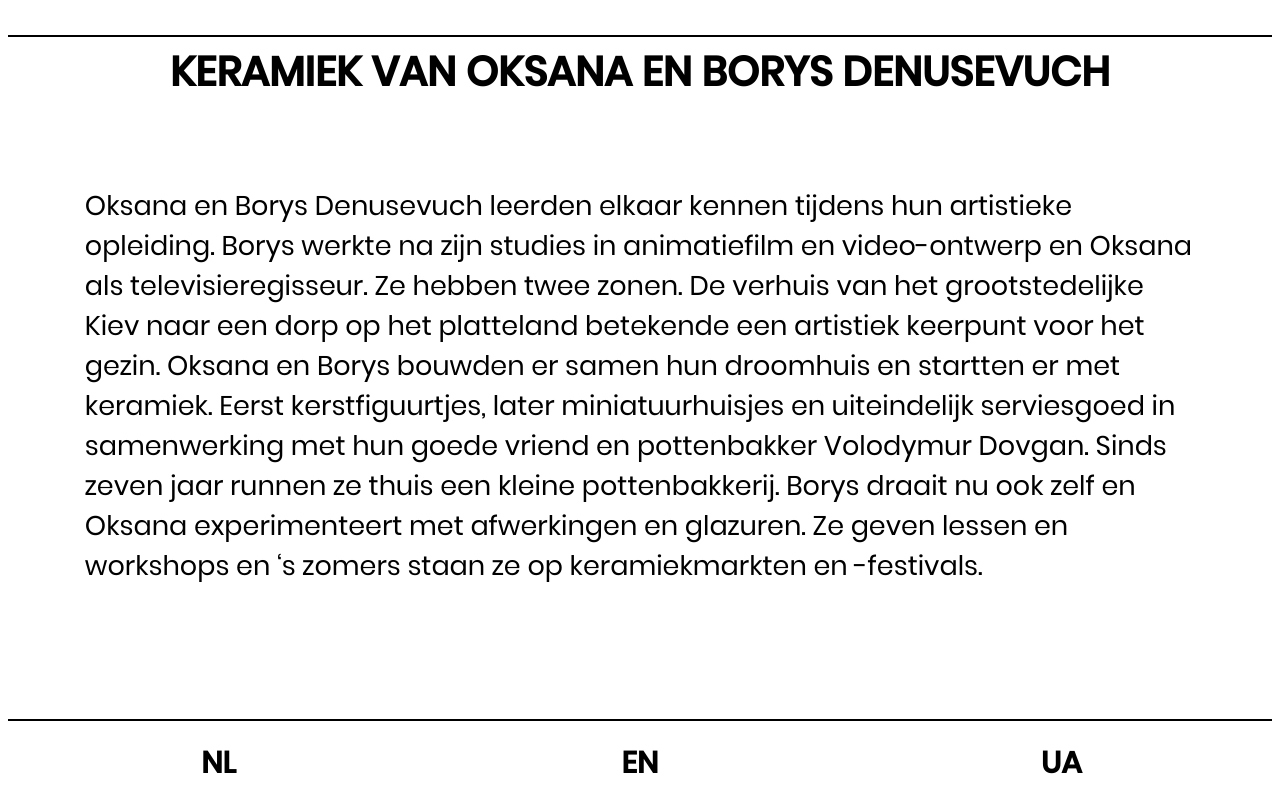
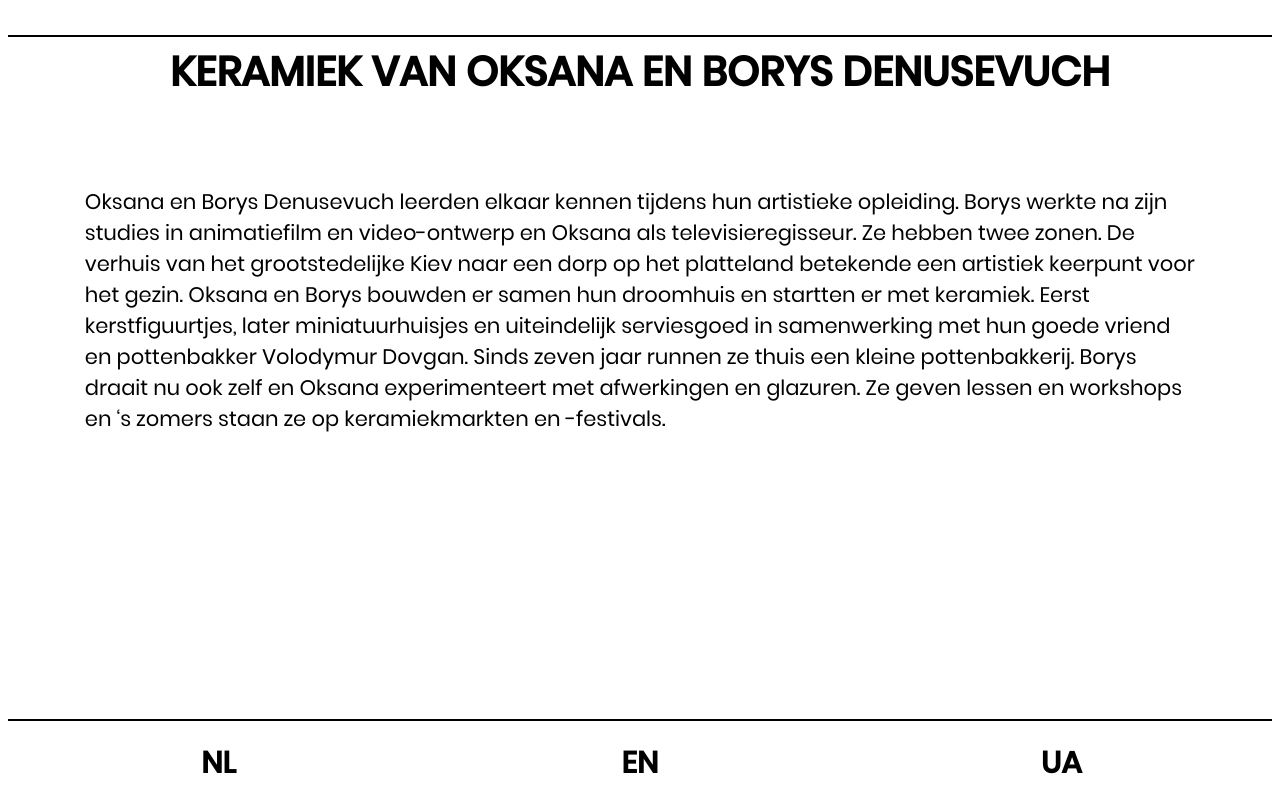
Before and after one commit to DesignMuseumGent/interface-homeland, a React (Create React App) app: page /screen2 in a window 1280 px wide. Built offline with nearby package versions, Linux system fonts and the light colour scheme.

Commit message:
add other screens

```diff
--- a/src/App.css
+++ b/src/App.css
@@ -66,12 +66,12 @@ img {
 }
 
 p{
-    font-size: 27px;
+    font-size: 21px;
     font-family: "Poppins-Regular";
 }
 
 .text{
-    font-size: 27px;
+    font-size: 21px;
     lighe-height: 24px ;
 }
 
```
